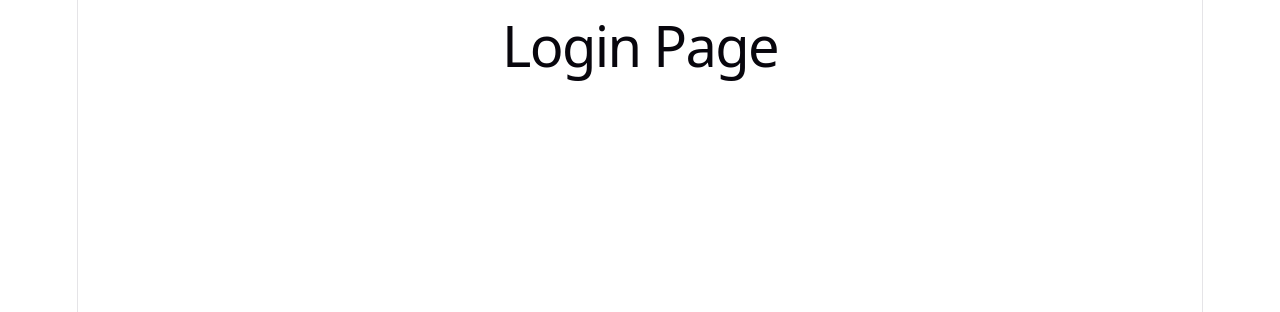
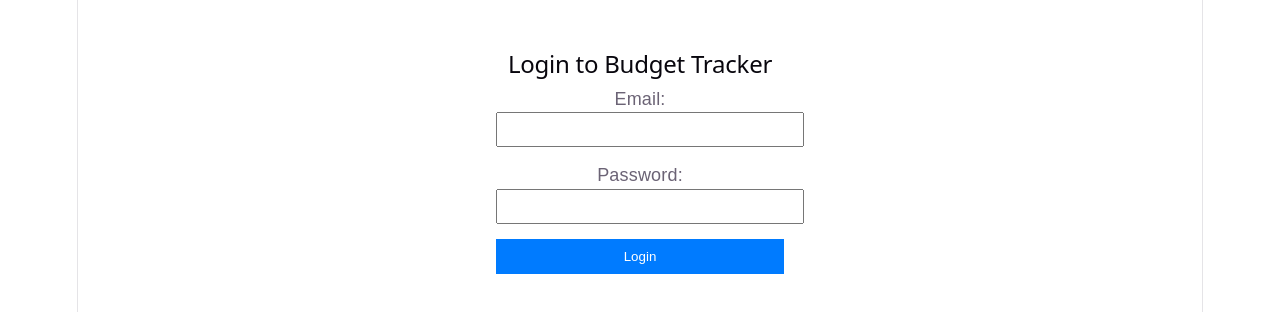
Before and after one commit to MazStefan/SB-Tracker, a React app in the folder frontend/: page /login in a window 1280 px wide. Shown: the top 312 px of the page. Built offline with nearby package versions, Linux system fonts and the light colour scheme; the HTML template or start-up script is replaced by a standard one.

Commit message:
Add Login logic

```diff
--- a/frontend/src/pages/Login.jsx
+++ b/frontend/src/pages/Login.jsx
@@ -1,3 +1,63 @@
+import { useState } from 'react';
+import { useNavigate } from 'react-router-dom';
+import { authService } from '../services/authService';
+
 export default function Login() {
-    return <h1>Login Page</h1>;
+    const [email, setEmail] = useState('');
+    const [password, setPassword] = useState('');
+    const [error, setError] = useState('');
+
+    const navigate = useNavigate();
+
+    const handleSubmit = async (e) => {
+        e.preventDefault(); // Prevents the page from refreshing
+        setError('');       // Clear any previous errors
+
+        try {
+            await authService.login({ email, password });
+
+            navigate('/dashboard');
+
+        } catch (err) {
+            setError('Invalid email or password. Please try again.');
+            console.error('Login failed:', err);
+        }
+    };
+
+    return (
+        <div style={{ maxWidth: '400px', margin: '50px auto', fontFamily: 'sans-serif' }}>
+            <h2>Login to Budget Tracker</h2>
+
+            {/* Display error message if it exists */}
+            {error && <p style={{ color: 'red' }}>{error}</p>}
+
+            <form onSubmit={handleSubmit} style={{ display: 'flex', flexDirection: 'column', gap: '15px' }}>
+                <div>
+                    <label>Email: </label>
+                    <input
+                        type="email"
+                        value={email}
+                        onChange={(e) => setEmail(e.target.value)}
+                        required
+                        style={{ width: '100%', padding: '8px' }}
+                    />
+                </div>
+
+                <div>
+                    <label>Password: </label>
+                    <input
+                        type="password"
+                        value={password}
+                        onChange={(e) => setPassword(e.target.value)}
+                        required
+                        style={{ width: '100%', padding: '8px' }}
+                    />
+                </div>
+
+                <button type="submit" style={{ padding: '10px', backgroundColor: '#007bff', color: 'white', border: 'none', cursor: 'pointer' }}>
+                    Login
+                </button>
+            </form>
+        </div>
+    );
 }
```
